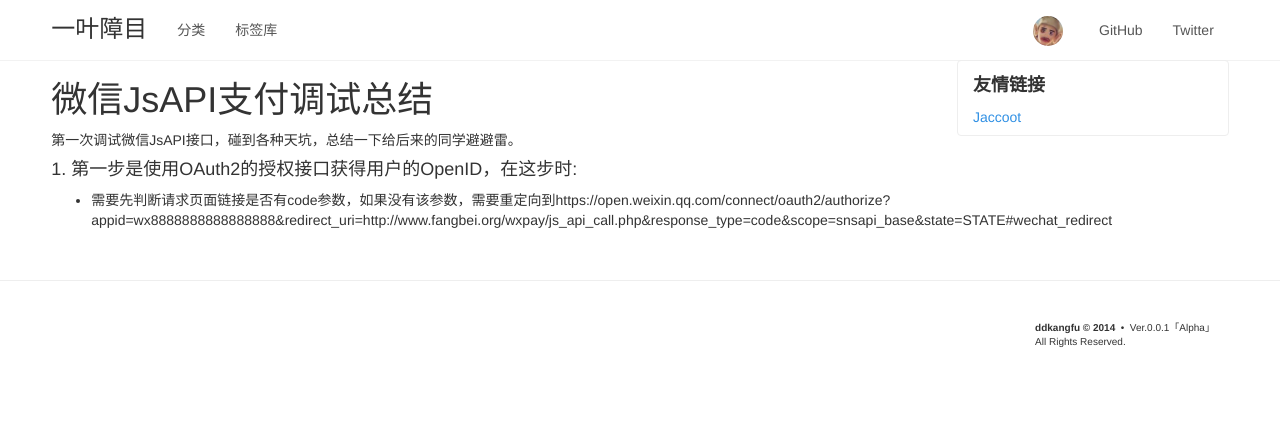
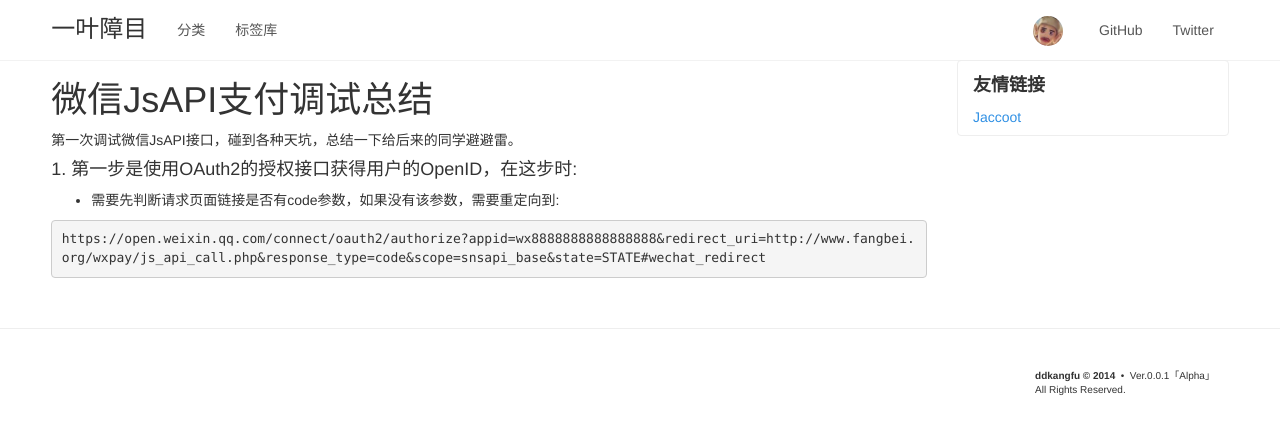
Before and after one commit to ddkangfu/ddkangfu.github.io, a Jekyll site: the page built from _posts/2014-11-28-weixin-pay.md, in a window 1280 px wide. Shown: the top 434 px of the page. Built offline with Jekyll 4.4.1, drawn with Linux system fonts in a browser that asks for light colours; some web fonts are replaced; Markdown is read by kramdown in place of the engine named in the settings.

Commit message:
整理了2014-11-18文章的格式。

````diff
--- a/_posts/2014-11-28-weixin-pay.md
+++ b/_posts/2014-11-28-weixin-pay.md
@@ -11,4 +11,8 @@
 
 #### 1. 第一步是使用OAuth2的授权接口获得用户的OpenID，在这步时:
 
-* 需要先判断请求页面链接是否有code参数，如果没有该参数，需要重定向到https://open.weixin.qq.com/connect/oauth2/authorize?appid=wx8888888888888888&redirect_uri=http://www.fangbei.org/wxpay/js_api_call.php&response_type=code&scope=snsapi_base&state=STATE#wechat_redirect
+* 需要先判断请求页面链接是否有code参数，如果没有该参数，需要重定向到:
+
+```
+https://open.weixin.qq.com/connect/oauth2/authorize?appid=wx8888888888888888&redirect_uri=http://www.fangbei.org/wxpay/js_api_call.php&response_type=code&scope=snsapi_base&state=STATE#wechat_redirect
+```
--- a/index.html
+++ b/index.html
@@ -11,6 +11,7 @@
             {{ post.date | date: "%F" }} <br>
             {{ post.category }} <br>
             {{ post.excerpt }}
+            <hr/>
         </li>
         {% endfor %}
     </ul>
````
